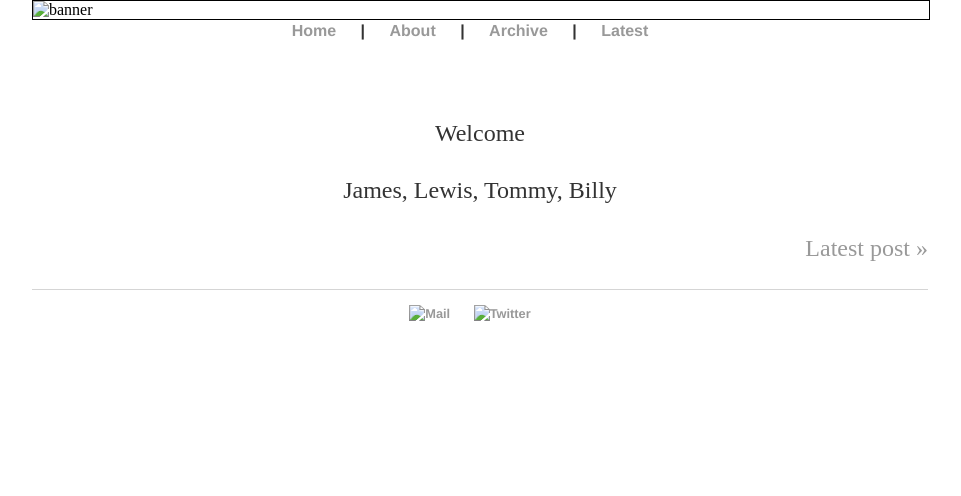
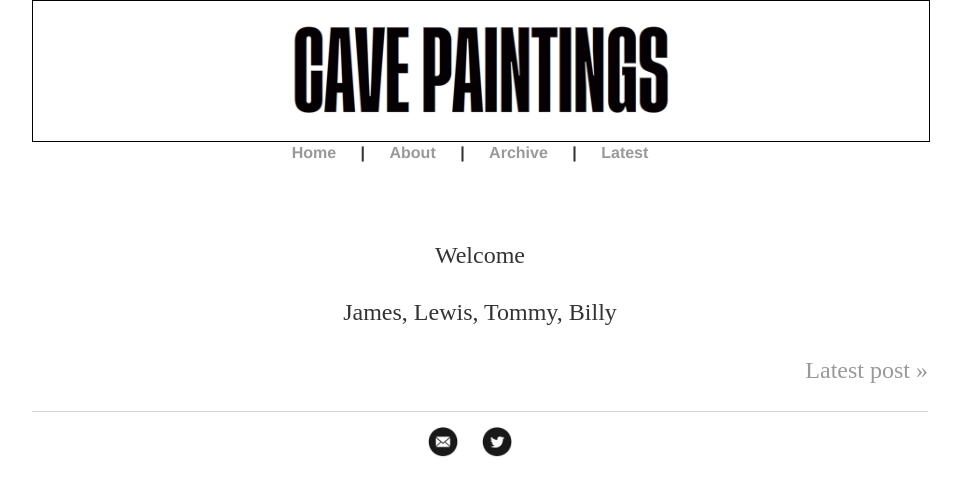
Before and after one commit to cavepaintingstv/cave, a Jekyll site: the page built from index.html, in a window 1280 px wide. Shown: the top 496 px of the page, without its empty margins (160-1121 px from the left). Built offline with Jekyll 4.4.1, drawn with Linux system fonts in a browser that asks for light colours.

Commit message:
Update default.html

```diff
--- a/_layouts/default.html
+++ b/_layouts/default.html
@@ -10,17 +10,17 @@
   </head>
 
   <body>
-      <div id="logo-container"><img href="/" alt="banner" src="/site/images/banner.jpg" border ="1"/></div>
+      <div id="logo-container"><img href="/" alt="banner" src="/cave/images/banner.jpg" border ="1"/></div>
     <center>
     <nav>
 <ul>
-<li><a href="/cp/">Home</a></li>
+<li><a href="/cave/">Home</a></li>
   <li>|</li>
-<li><a href="/cp/about">About</a></li>
+<li><a href="/cave/about">About</a></li>
   <li>|</li>
-<li><a href="/cp/archive">Archive</a></li>
+<li><a href="/cave/archive">Archive</a></li>
   <li>|</li>
-<li><a href="/cp/comic/page_1">Latest</a></li>
+<li><a href="/cave/comic/page_1">Latest</a></li>
       </ul>
     </nav>
     </center>
@@ -32,8 +32,8 @@
     <center>
   <footer><br>
    <ul>
-   <li><a href="mailto:cavepaintingsbiz@gmail.com" target="_blank"><img border="0" alt="Mail" src="/site/images/mail.jpg" width="30" height="30"></a></li>
-   <li><a href="https://www.x.com/cavepaintingstv" target="_blank"><img border="0" alt="Twitter" src="/site/images/twitter.jpg" width="30" height="30"></a></li>
+   <li><a href="mailto:cavepaintingsbiz@gmail.com" target="_blank"><img border="0" alt="Mail" src="/cave/images/mail.jpg" width="30" height="30"></a></li>
+   <li><a href="https://www.x.com/cavepaintingstv" target="_blank"><img border="0" alt="Twitter" src="/cave/images/twitter.jpg" width="30" height="30"></a></li>
    </ul>
     <br>
   </footer>
```
